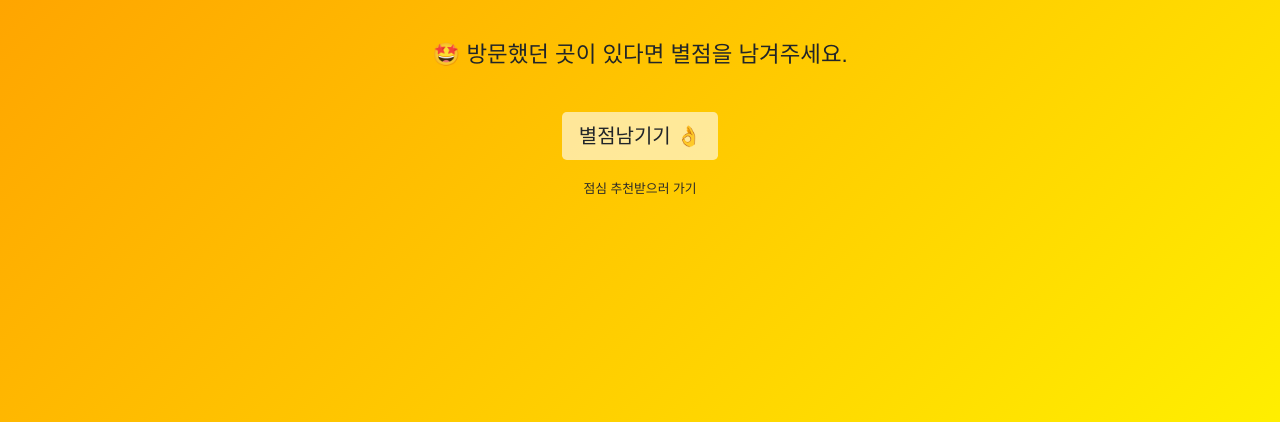
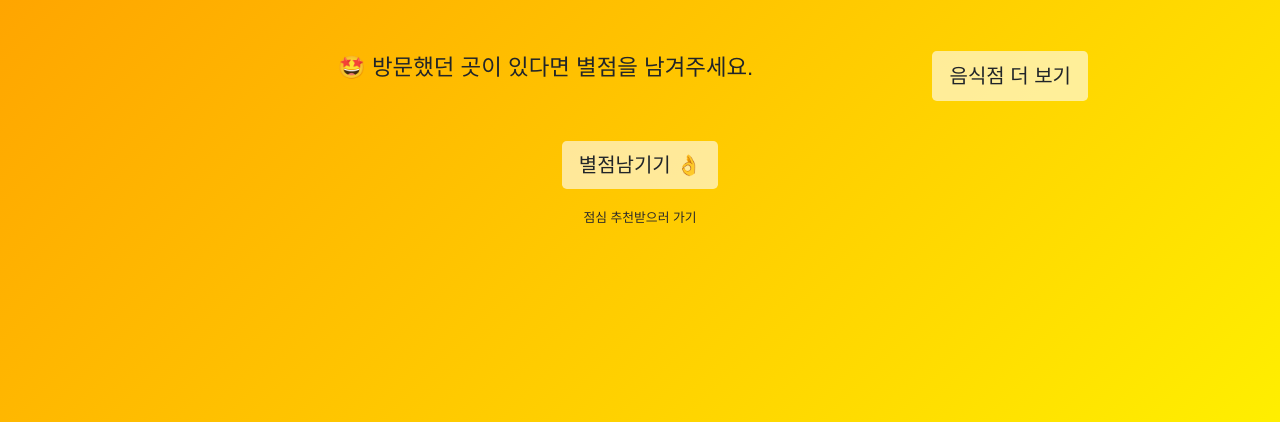
Before and after one commit to SeonminKim1/PJ-TODAY_LUNCH, a Django app: template templates/main/scoring.html in a window 1280 px wide. Shown: the top 422 px of the page. Run offline with Django 4.2, Linux system fonts and the light colour scheme; the template is opened without the code that fills it, so the values that code supplies are empty; some libraries are stand-ins or nearby versions; some web fonts are replaced.

Commit message:
Add button in scoriong page

```diff
--- a/static/css/scoring.css
+++ b/static/css/scoring.css
@@ -13,13 +13,18 @@ body {
     /*margin-top: 4%;*/
 }
 .title_wrapper {
-    margin-top: 3%;
+    width: 70%;
     text-align: center;
+    vertical-align: middle;
+    display: flex;
+    justify-content: right;
+    margin: 4% auto 0 auto;
 }
 
 .title_center {
     font-size: 1.4rem;
     font-weight: 400;
+    margin-right: 20%;
 }
 
 .description {
@@ -139,7 +144,7 @@ body {
     justify-content: center;
     align-items: center;
     text-align: right;
-    margin: 0 100px 10px 100px;
+    margin: 0 auto 10px auto;
 }
 
 .btn-more:hover {
--- a/templates/main/scoring.html
+++ b/templates/main/scoring.html
@@ -8,6 +8,9 @@
     <div class="main_container">
         <div class="title_wrapper">
             <p class="title_center">&#x1F929; 방문했던 곳이 있다면 별점을 남겨주세요.</p>
+            <button class="btn btn-default btn-lg btn-more" onclick="window.location.reload()"
+                    style="background-color: rgba(255, 255, 255, 0.6)">음식점 더 보기
+            </button>
         </div>
         <div class="main_wrapper">
             <div class="card_contents">
```
